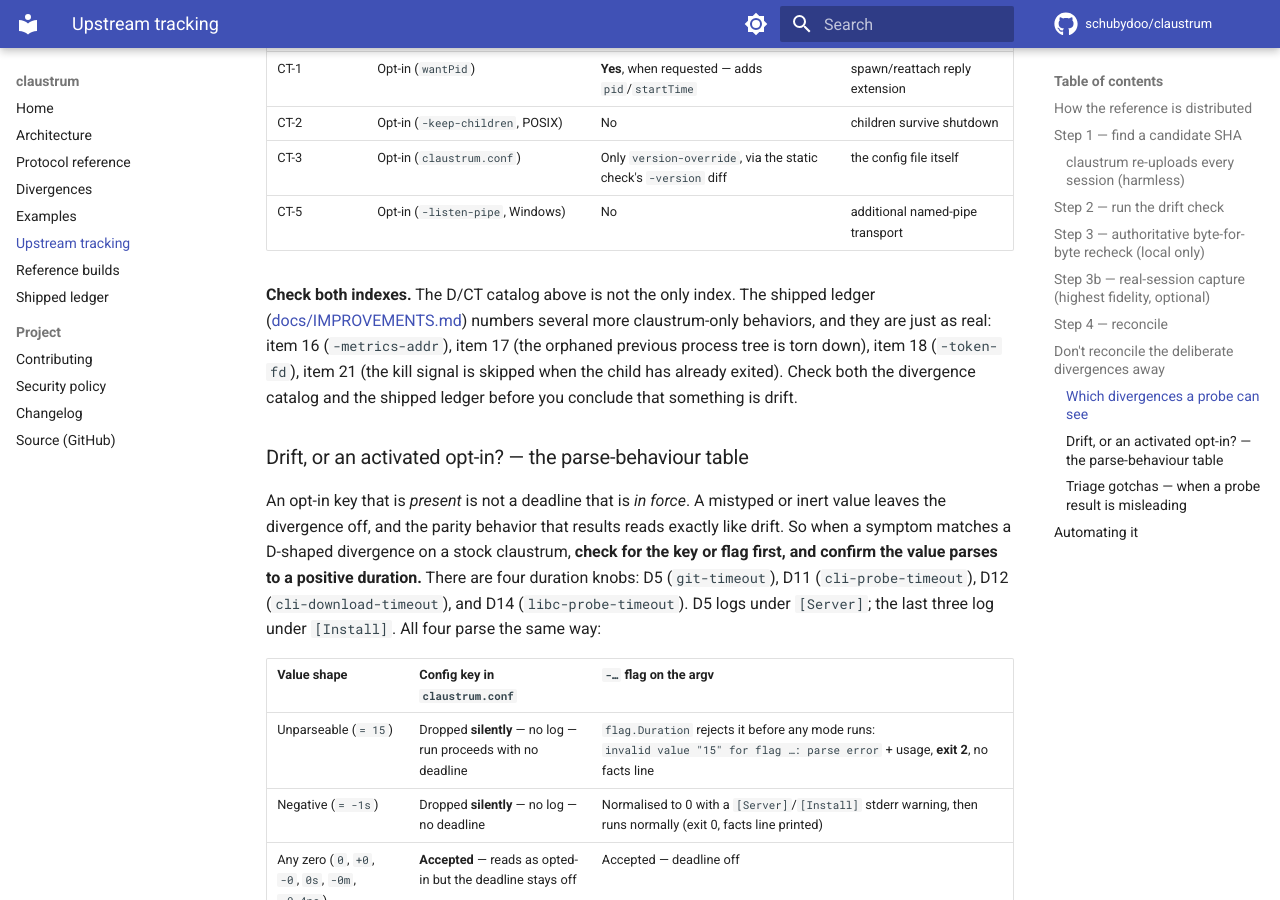
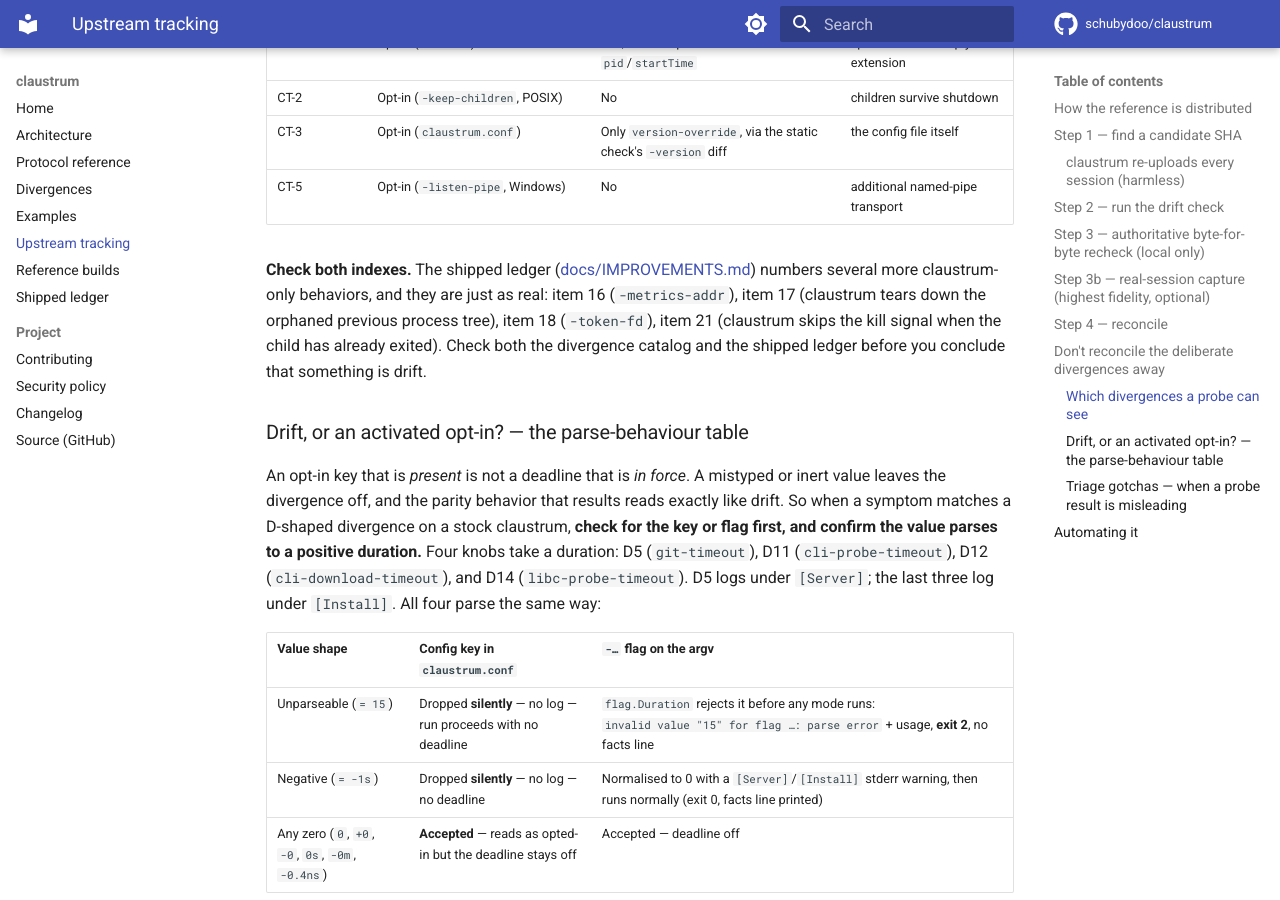
Before and after one commit to schubydoo/claustrum, an MkDocs documentation site: the page built from docs/UPSTREAM-TRACKING.md, in a window 1280 px wide and 900 px high, scrolled down 5020 px. Built offline with MkDocs 1.6.1 and Material for MkDocs 9.7.7, drawn with Linux system fonts in a browser that asks for light colours; comment, search, counter and statistics services are not loaded; some of the changed text lies outside the part shown.

Commit message:
docs: keep the five real Orwell-pass wins in UPSTREAM-TRACKING
An Orwell-writing pass over the STE-converted file was mostly churn
(34 words cut, 86 lines changed); these five edits earned their place:
a broken parallel fixed, a self-restating sentence deleted, a
near-meaningless clause replaced, the items 17/21 passives given their
actor (claustrum), and one 'There are' frame cut. The rest is reverted.

Co-Authored-By: Claude Opus 5 (1M context) <noreply@anthropic.com>

```diff
--- a/docs/UPSTREAM-TRACKING.md
+++ b/docs/UPSTREAM-TRACKING.md
@@ -205,13 +205,12 @@ activated opt-in?**
 | CT-3 | Opt-in (`claustrum.conf`) | Only `version-override`, via the static check's `-version` diff | the config file itself |
 | CT-5 | Opt-in (`-listen-pipe`, Windows) | No | additional named-pipe transport |
 
-**Check both indexes.** The D/CT catalog above is not the only index. The shipped
-ledger ([docs/IMPROVEMENTS.md](IMPROVEMENTS.md)) numbers several more
-claustrum-only behaviors, and they are just as real: item 16 (`-metrics-addr`),
-item 17 (the orphaned previous process tree is torn down), item 18 (`-token-fd`),
-item 21 (the kill signal is skipped when the child has already exited). Check both
-the divergence catalog and the shipped ledger before you conclude that something is
-drift.
+**Check both indexes.** The shipped ledger ([docs/IMPROVEMENTS.md](IMPROVEMENTS.md))
+numbers several more claustrum-only behaviors, and they are just as real: item 16
+(`-metrics-addr`), item 17 (claustrum tears down the orphaned previous process
+tree), item 18 (`-token-fd`), item 21 (claustrum skips the kill signal when the
+child has already exited). Check both the divergence catalog and the shipped ledger
+before you conclude that something is drift.
 
 ### Drift, or an activated opt-in? — the parse-behaviour table
 
@@ -219,7 +218,7 @@ An opt-in key that is *present* is not a deadline that is *in force*. A mistyped
 inert value leaves the divergence off, and the parity behavior that results reads
 exactly like drift. So when a symptom matches a D-shaped divergence on a stock
 claustrum, **check for the key or flag first, and confirm the value parses to a
-positive duration.** There are four duration knobs: D5 (`git-timeout`), D11
+positive duration.** Four knobs take a duration: D5 (`git-timeout`), D11
 (`cli-probe-timeout`), D12 (`cli-download-timeout`), and D14
 (`libc-probe-timeout`). D5 logs under `[Server]`; the last three log under
 `[Install]`. All four parse the same way:
```
Also changed, not shown: other parts of docs/UPSTREAM-TRACKING.md (+2 -2 lines).
